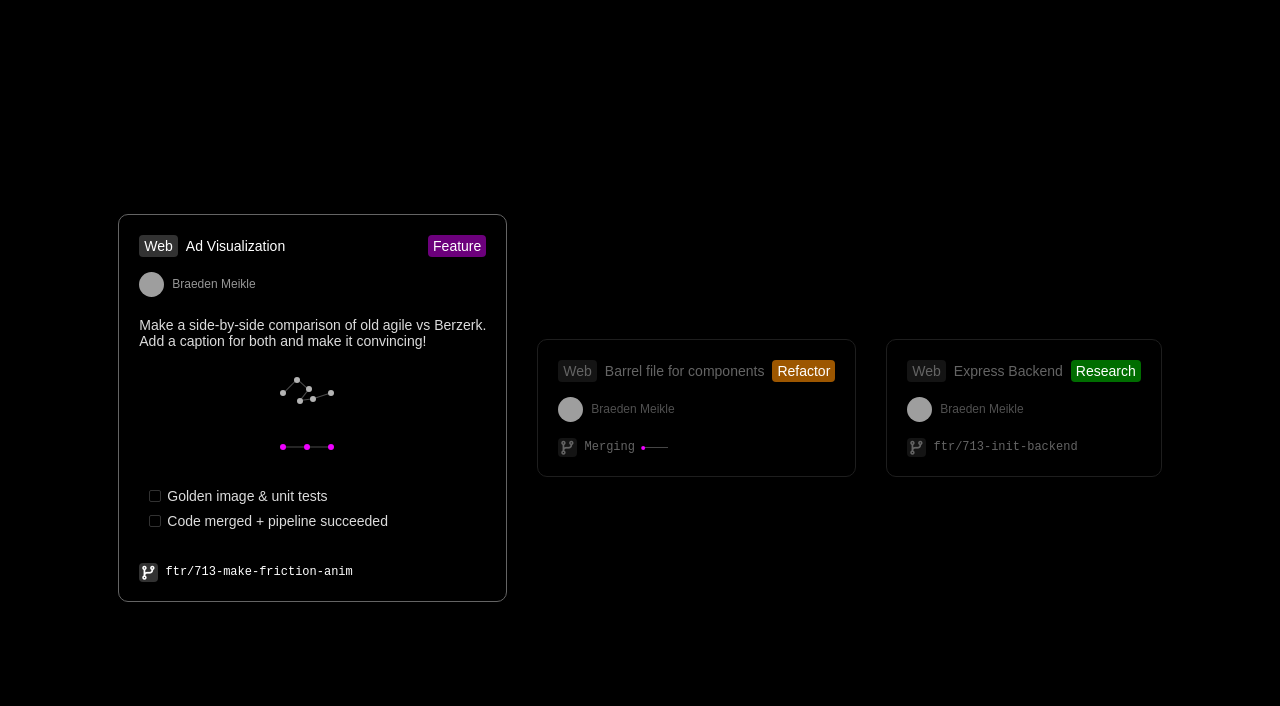
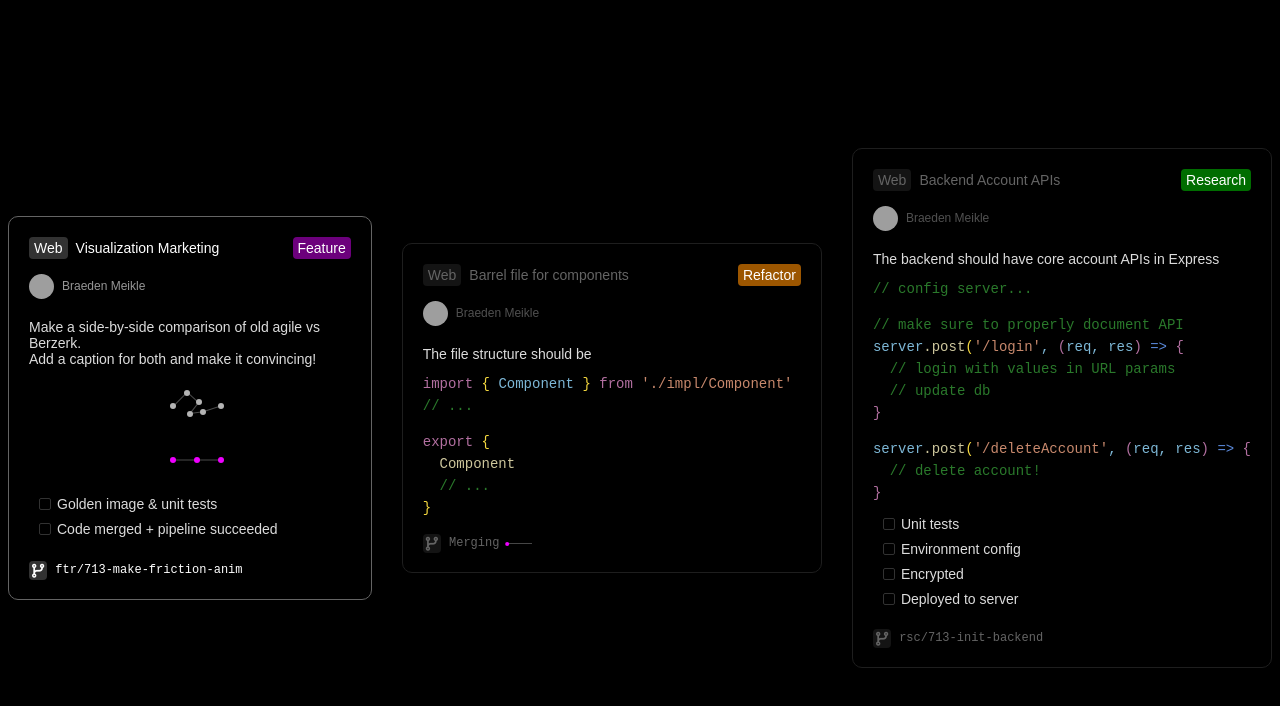
Before and after one commit to bmeikle56/bz-dev, a Next.js app: page /dashboard/dev in a window 1280 px wide. Shown: the top 706 px of the page. Built offline with nearby package versions, Linux system fonts and the light colour scheme; grey boxes are pictures that could not be loaded.

Commit message:
Complete 3 tickets, add colored code component, some refactoring...

```diff
--- a/src/app/components/Components.js
+++ b/src/app/components/Components.js
@@ -3,22 +3,25 @@
 
 import { BZtxt } from './impl/BZtxt'
 import { CBList } from './impl/CBList'
+import { ccode, CCode } from './impl/CCode'
 import { Footer } from './impl/Footer'
 import { Pfp } from './impl/Pfp'
 import { SideBar } from './impl/SideBar'
 import { Spacer } from './impl/Spacer'
 import { TabBar } from './impl/TabBar'
-import { Ticket } from './impl/tickets/Ticket'
 import { Vdiv } from './impl/Vdiv'
+import { Work } from './impl/items/work/Work'
 
 export {
   BZtxt,
   CBList,
+  ccode, // what to do about this variable??
+  CCode,
   Footer,
   Pfp,
   SideBar,
   Spacer,
   TabBar,
-  Ticket,
   Vdiv,
+  Work
 }
--- a/src/app/components/impl/CBList.js
+++ b/src/app/components/impl/CBList.js
@@ -1,4 +1,6 @@
 
+/// [C]heck [B]ox List
+///
 function CBList({ txt }) {
   return (
   <div style={{display: 'flex', height: '25px', alignItems: 'center', marginRight: 'auto', paddingLeft:'10px', gap: '8px'}}>
--- /dev/null
+++ b/src/app/components/impl/CCode.js
@@ -0,0 +1,27 @@
+
+/// Colored code palette matching VSCode's default
+/// palette for JS
+///
+const ccode = {
+  reserved: 'rgb(178, 111, 160)',
+  lightblue: 'rgb(125, 183, 214)',
+  darkblue: 'rgb(90, 137, 218)',
+  lightyellow: 'rgb(205, 198, 156)',
+  yellow: 'rgb(244, 216, 63)',
+  salmon: 'rgb(199, 136, 108)',
+  green: 'rgb(42, 121, 43)'
+}
+
+/// Colored code shared component
+/// Callee will need to wrap the components
+/// in a div with style 'block
+///
+function CCode({ txt, color }) {
+  return (
+    <div style={{display: 'inline'}}>
+      <pre style={{display: 'inline', color: color, fontSize: 14}}>{txt}</pre>
+    </div>
+  )
+}
+
+export { ccode, CCode }
--- a/src/app/dashboard/dev/page.js
+++ b/src/app/dashboard/dev/page.js
@@ -3,13 +3,104 @@
 
 import { useState } from 'react'
 
-import { CBList, SideBar, Spacer, Ticket } from '../../components/Components'
+import { CBList, ccode, CCode, SideBar, Spacer, Work } from '../../components/Components'
 
-function Desc() {
-  return (<div></div>)
+
+function BarrelDesc() {
+  return (
+    <div style={{
+      display: 'flex',
+      flexDirection: 'column',
+      textAlign: 'start',
+      paddingBottom: '8px'
+    }}>
+      <p style={{color: 'rgb(220,220,220)', fontSize: 14}}>
+        The file structure should be
+      </p>
+      <div style={{display: 'block'}}>
+        <CCode txt={'import'} color={ccode.reserved}/>
+        <CCode txt={' { '} color={ccode.yellow}/>
+        <CCode txt={'Component'} color={ccode.lightblue}/>
+        <CCode txt={' } '} color={ccode.yellow}/>
+        <CCode txt={'from'} color={ccode.reserved}/>
+        <CCode txt={` './impl/Component' `} color={ccode.salmon}/>
+        <Spacer height={6}/>
+        <CCode txt={'// ...'} color={ccode.green}/>
+        <Spacer height={20}/>
+        <CCode txt={'export'} color={ccode.reserved}/>
+        <CCode txt={' { '} color={ccode.yellow}/>
+        <Spacer height={6}/>
+        <CCode txt={'  Component'} color={ccode.lightyellow}/>
+        <Spacer height={6}/>
+        <CCode txt={'  // ...'} color={ccode.green}/>
+        <Spacer height={6}/>
+        <CCode txt={'} '} color={ccode.yellow}/>
+      </div>
+    </div>
+  )
 }
 
-function FrictionPointDiv() {
+function BackendDesc() {
+  return (
+    <div style={{
+      display: 'flex',
+      flexDirection: 'column',
+      textAlign: 'start',
+      paddingBottom: '8px'
+    }}>
+      <p style={{color: 'rgb(220,220,220)', fontSize: 14}}>
+        The backend should have core account APIs in Express
+      </p>
+      <div style={{display: 'block'}}>
+        <CCode txt={'// config server...'} color={ccode.green}/>
+        <Spacer height={20}/>
+        <CCode txt={'// make sure to properly document API'} color={ccode.green}/>
+        <Spacer height={6}/>
+        <CCode txt={'server'} color={ccode.lightblue}/>
+        <CCode txt={'.post'} color={ccode.lightyellow}/>
+        <CCode txt={'('} color={ccode.yellow}/>
+        <CCode txt={`'/login'`} color={ccode.salmon}/>
+        <CCode txt={', '} color={ccode.lightblue}/>
+        <CCode txt={'('} color={ccode.reserved}/>
+        <CCode txt={'req, res'} color={ccode.lightblue}/>
+        <CCode txt={')'} color={ccode.reserved}/>
+        <CCode txt={' => '} color={ccode.darkblue}/>
+        <CCode txt={'{'} color={ccode.reserved}/>
+        <Spacer height={6}/>
+        <CCode txt={'  // login with values in URL params'} color={ccode.green}/>
+        <Spacer height={6}/>
+        <CCode txt={'  // update db'} color={ccode.green}/>
+        <Spacer height={6}/>
+        <CCode txt={'}'} color={ccode.reserved}/>
+        <Spacer height={20}/>
+
+
+
+        <CCode txt={'server'} color={ccode.lightblue}/>
+        <CCode txt={'.post'} color={ccode.lightyellow}/>
+        <CCode txt={'('} color={ccode.yellow}/>
+        <CCode txt={`'/deleteAccount'`} color={ccode.salmon}/>
+        <CCode txt={', '} color={ccode.lightblue}/>
+        <CCode txt={'('} color={ccode.reserved}/>
+        <CCode txt={'req, res'} color={ccode.lightblue}/>
+        <CCode txt={')'} color={ccode.reserved}/>
+        <CCode txt={' => '} color={ccode.darkblue}/>
+        <CCode txt={'{'} color={ccode.reserved}/>
+        <Spacer height={6}/>
+        <CCode txt={'  // delete account!'} color={ccode.green}/>
+        <Spacer height={6}/>
+        <CCode txt={'}'} color={ccode.reserved}/>
+      </div>
+      <Spacer height={10}/>
+      <CBList txt={'Unit tests'}/>
+      <CBList txt={'Environment config'}/>
+      <CBList txt={'Encrypted'}/>
+      <CBList txt={'Deployed to server'}/>
+    </div>
+  )
+}
+
+function FrictionPointDesc() {
   function Circle({ dx, dy, color }) {
     return <div style={{
       position: 'absolute',
@@ -70,10 +161,9 @@ function FrictionPointDiv() {
   return (
     <div style={{
       display: 'flex',
-      // gap: '60px',
       justifyContent: 'center',
       flexDirection: 'column',
-      paddingBottom: '20px',
+      paddingBottom: '10px',
       textAlign: 'left'
     }}>
       <p style={{color: 'rgb(220,220,220)', fontSize: 14}}>
@@ -84,7 +174,7 @@ function FrictionPointDiv() {
       <div style={{
         display: 'flex',
         gap: '60px',
-        height: '150px',
+        height: '140px',
         justifyContent: 'center',
         flexDirection: 'column',
         marginLeft: '155px',
@@ -100,137 +190,39 @@ function FrictionPointDiv() {
   )
 }
 
-function LoginTicketDesc() {
-  function BBullet({ txt }) {
-    function Bullet() {
-      const bulletStyle = {
-        height: '5px',
-        width: '5px',
-        background: 'rgb(220,220,220)',
-        borderRadius: '5px',
-        marginTop: '2px',
-        marginLeft: '15px'
-      }
+/// Feature = ftr
+/// Refactor = ref
+/// Research = rsc
 
-      return <div style={bulletStyle}></div>
-    }
-
-    return (
-      <div style={{display: 'flex', alignItems: 'center', gap: '6px'}}>
-        <Bullet/>
-        <b style={{color: 'white', fontSize: '14px'}}>{txt}</b>
-      </div>
-    )
-  }
-
-  function DescTxt({ txt }) {
-    return <p style={{color: 'rgb(220,220,220)', fontSize: '14px'}}>{txt}</p>
-  }
-
-  function LoginDesign() {
-    function LoginField({ txt }) {
-      return (
-        <div style={{border: '1px solid rgb(26,26,26)', height: '18px', width: '120px', borderRadius: '4px'}}>
-          <p style={{color:'rgb(60,60,60)', position: 'absolute', margin: '5px 0 0 5px', fontSize: '8px'}}>{txt}</p>
-        </div>
-      )
-    }
-
-    function Decoration() {
-      const json = {
-        usr: 'brd',
-        pwd: '82$!'
-      }
-
-      return (
-        <div>
-          <pre style={{
-            fontSize: '8px',
-            color: 'rgb(160,160,160)',
-            textShadow: '0px 0px 15px rgb(46, 190, 238), 0px 0px 12px rgb(46, 190, 238), 0px 0px 15px rgb(46, 190, 238)'
-          }}>
-            {JSON.stringify(json, null, 2)}
-          </pre>
-        </div>
-      )
-    }
-
-    return (
-      <div style={{display: 'flex', flexDirection: 'column', alignItems: 'center'}}>
-        <Spacer height={'15px'}/>
-        <b style={{color: 'rgb(238, 0, 254)', textShadow: '0px 0px 12px rgb(222, 218, 218)', fontSize: '20px', marginBottom:8}}>Berzerk</b>
-        <Decoration/>
-        <Spacer height={'10px'}/>
-        <LoginField txt={'Email'}/>
-        <Spacer height={'5px'}/>
-        <LoginField txt={'Secure password'}/>
-        <Spacer height={'5px'}/>
-        <div style={{
-          border: 'none',
-          background:'rgb(238, 0, 254)',
-          width: '120px',
-          height: '18px',
-          borderRadius: '4px',
-          display: 'flex',
-          alignItems: 'center',
-          justifyContent: 'center'
-        }}>
-          <b style={{color: 'rgb(220,220,220)', fontSize: '8px'}}>Log in</b>
-        </div>
-        <Spacer height={'8px'}/>
-        <div style={{display: 'flex', alignItems: 'center', gap: '4px'}}>
-          <p style={{color: 'rgb(220,220,220)', fontSize: '8px'}}>Don't have an account?</p>
-          <b style={{color: 'rgb(238, 0, 254)', fontSize: '8px', textShadow: '0px 0px 5px rgb(192, 191, 191)'}}>Create one</b>
-        </div>
-        <Spacer height={'20px'}/>
-        <CBList txt={'Golden image & unit tests'}/>
-        <CBList txt={'Code merged + pipeline succeeded'}/>
-      </div>
-    )
-  }
-
-  return (
-    <div style={{}}>
-      <DescTxt txt={'The login screen should allow users to enter'}/>
-      <BBullet txt={'email'}/>
-      <Spacer height={'3px'}/>
-      <BBullet txt={'secure password'}/>
-      <Spacer height={'5px'}/>
-      <LoginDesign/>
-      <Spacer height={'20px'}/>
-    </div>
-  )
-}
-
-const ticketMeta1 = {
+const workMeta1 = {
   author: 'Braeden Meikle',
   pfp: 'https://i.postimg.cc/GhTKWxyY/IMG-6071.jpg',
   app: 'Web',
-  title: 'Ad Visualization',
-  desc: FrictionPointDiv,
+  title: 'Visualization Marketing',
+  desc: FrictionPointDesc,
   branch: 'ftr/713-make-friction-anim',
   status: 'Feature',
   statusColor: 'rgb(108, 0, 124)'
 }
 
-const ticketMeta2 = {
+const workMeta2 = {
   author: 'Braeden Meikle',
   pfp: 'https://i.postimg.cc/GhTKWxyY/IMG-6071.jpg',
   app: 'Web',
   title: 'Barrel file for components',
-  desc: Desc,
+  desc: BarrelDesc,
   branch: 'ftr/101-add-barrel-file',
   status: 'Refactor',
   statusColor: 'rgb(156, 86, 0)'
 }
 
-const ticketMeta3 = {
+const workMeta3 = {
   author: 'Braeden Meikle',
   pfp: 'https://i.postimg.cc/GhTKWxyY/IMG-6071.jpg',
   app: 'Web',
-  title: 'Express Backend',
-  desc: Desc,
-  branch: 'ftr/713-init-backend',
+  title: 'Backend Account APIs',
+  desc: BackendDesc,
+  branch: 'rsc/713-init-backend',
   status: 'Research',
   statusColor: 'rgb(0, 109, 0)'
 }
@@ -254,9 +246,9 @@ export default function DevDashboardPage() {
         {txt: 'Four', action: () => {console.log('four!')}},
         {txt: 'Five', action: () => {console.log('five!')}},
       ]}/> */}
-      <Ticket meta={ticketMeta1} isToggled={selected == 0} isMerging={false} onClick={() => select(0)}/>
-      <Ticket meta={ticketMeta2} isToggled={selected == 1} isMerging={true} onClick={() => select(1)}/>
-      <Ticket meta={ticketMeta3} isToggled={selected == 2} isMerging={false} onClick={() => select(2)}/>
+      <Work meta={workMeta1} isToggled={selected == 0} isMerging={false} onClick={() => select(0)}/>
+      <Work meta={workMeta2} isToggled={selected == 1} isMerging={true} onClick={() => select(1)}/>
+      <Work meta={workMeta3} isToggled={selected == 2} isMerging={false} onClick={() => select(2)}/>
     </div>
   )
 }
```
Also changed, not shown: src/app/components/impl/items/Shell.js (added, +46 -0 lines), src/app/components/impl/items/goal/Goal.js (added, +10 -0 lines), src/app/components/impl/items/work/Work.js (renamed from src/app/components/impl/tickets/Ticket.js, +7 -11 lines), src/app/components/impl/tickets/Ticket1.js (deleted, +0 -105 lines), src/app/home/page.js (+15 -15 lines).
